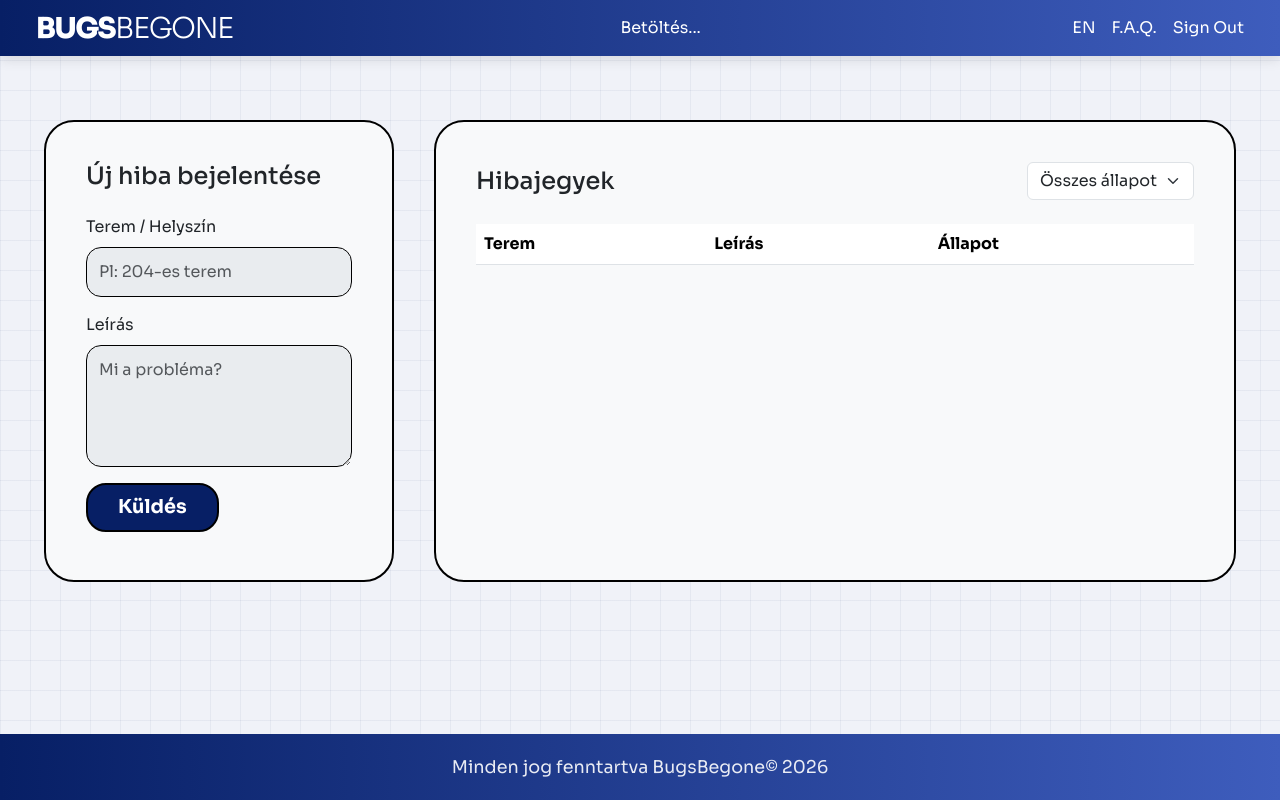
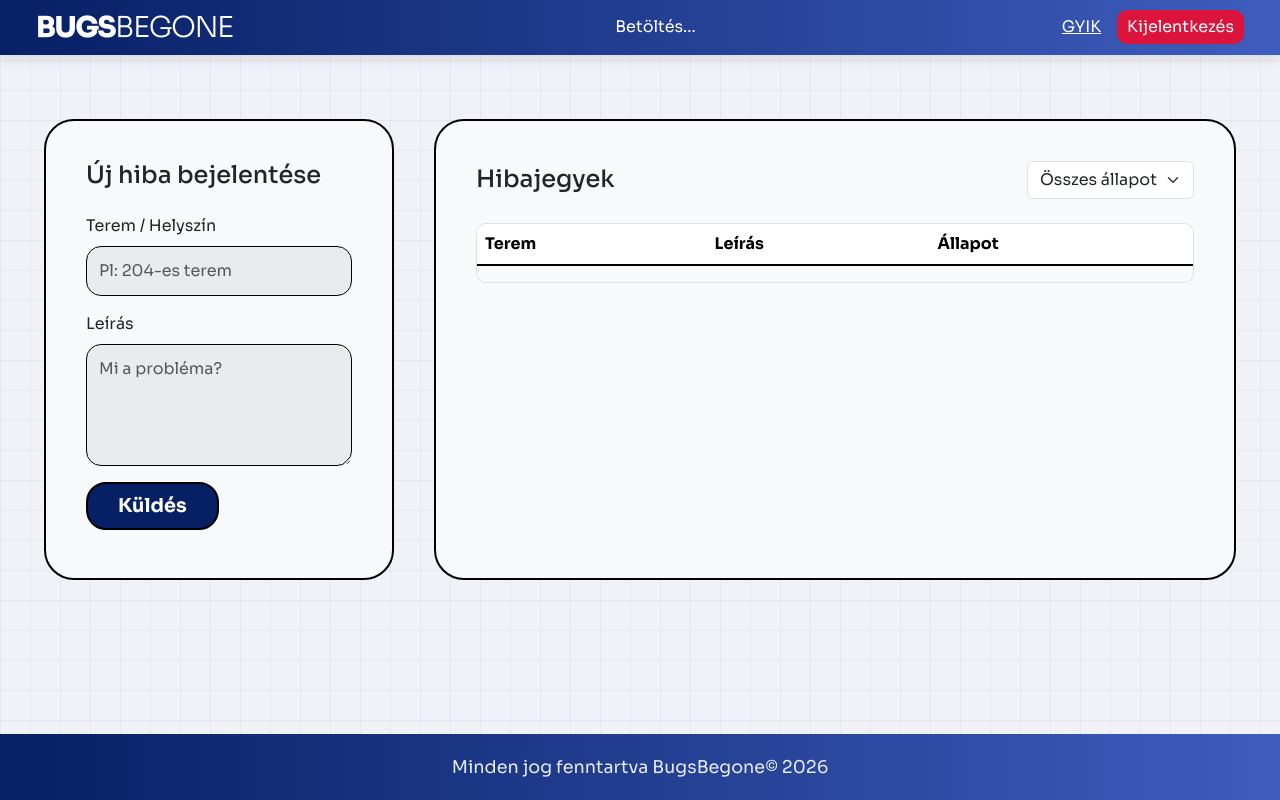
Before and after one commit to GyulaBarnabas/Projektmunka-Hibabejelento, a website: page public/main.html in a window 1280 px wide. Drawn offline with nearby package versions, Linux system fonts and the light colour scheme; no server answers; sample sign-in values are in the browser's storage.

Commit message:
Navbar and Table fixes for the Teacher Interface
Made the buttons on the navbar nicer, as well as made the table be scrollable when there's too much stuff in it.

```diff
--- a/public/css/main.css
+++ b/public/css/main.css
@@ -19,6 +19,26 @@
 .fw-800 { font-weight: 800 !important; }
 .fw-300 { font-weight: 300 !important; }
 .fw-600 { font-weight: 600; }
+
+.gyik-link {
+    color: white;
+}
+
+.gyik-link:hover {
+    color: lightgrey;
+}
+
+.btn-logout {
+    background-color: crimson;
+    padding: 5px 10px;
+    color: white;
+    border-style: none;
+    border-radius: 10px;
+}
+
+.btn-logout:hover {
+    background-color: darkred;
+}
 
 .form-control {
     border: 1px solid #000;
@@ -74,6 +94,42 @@
 .badge-progress { background-color: #FFFB5E; }
 .badge-fixed { background-color: #61FF5E; }
 
+.table-responsive {
+    max-height: 500px; /* Adjust this height to fit your desktop screen */
+    overflow-y: auto;  /* Vertical scrollbar when content overflows */
+    overflow-x: auto;  /* Horizontal scrollbar for mobile safety */
+    border-radius: 10px;
+    border: 1px solid rgba(0, 0, 0, 0.1); /* Subtle inner border */
+}
+
+/* Custom Scrollbar Styling (The "Pretty" touch) */
+.table-responsive::-webkit-scrollbar {
+    width: 8px;
+}
+
+.table-responsive::-webkit-scrollbar-track {
+    background: #f1f1f1;
+    border-radius: 10px;
+}
+
+.table-responsive::-webkit-scrollbar-thumb {
+    background: #071F65; /* Using your sweet blue hue */
+    border-radius: 10px;
+}
+
+.table-responsive::-webkit-scrollbar-thumb:hover {
+    background: #3E5DBD;
+}
+
+/* Keep the table header fixed at the top while scrolling */
+.table thead th {
+    position: sticky;
+    top: 0;
+    background-color: #ffffff;
+    z-index: 1;
+    border-bottom: 2px solid #000;
+}
+
 footer {
     margin-top: auto;
 }
@@ -89,4 +145,8 @@ footer div {
         gap: 2.5rem;
         padding: 4rem 2rem;
     }
+
+    .table-responsive {
+        max-height: 400px;
+    }
 }
--- a/public/js/main-app.js
+++ b/public/js/main-app.js
@@ -125,6 +125,7 @@ async function loadFaults(statusFilter = '') {
     }
 }
 
+// Update in main-app.js
 function renderFaults(faults) {
     const tableBody = document.getElementById('faultsTableBody');
     tableBody.innerHTML = '';
@@ -136,13 +137,19 @@ function renderFaults(faults) {
 
     faults.forEach(fault => {
         const row = tableBody.insertRow();
+
+        // Column 1: Terem (from database)
         row.insertCell().textContent = fault.terem;
+
+        // Column 2: Leírás (Shortened for the "pretty" look)
         const shortDesc = fault.leiras.length > 30 ? fault.leiras.substring(0, 30) + "..." : fault.leiras;
         row.insertCell().textContent = shortDesc;
+
+        // Column 3: Állapot (Hungarian logic)
         const statusCell = row.insertCell();
         const isBejelentve = fault.allapot === 'bejelentve';
 
-        const statusText = isBejelentve ? 'Folyamatban' : 'Kijavítva!';
+        const statusText = isBejelentve ? 'Bejelentve' : 'Kijavítva!';
         const statusClass = isBejelentve ? 'badge-progress' : 'badge-fixed';
 
         statusCell.innerHTML = `<span class="badge-custom ${statusClass}">${statusText}</span>`;
--- a/public/main.html
+++ b/public/main.html
@@ -20,10 +20,9 @@
           <span id="userInfo">Betöltés...</span>
         </div>
 
-        <div class="navbar-nav flex-row gap-3">
-            <a class="nav-link text-white" href="#">EN</a>
-            <a class="nav-link text-white" href="help.html">F.A.Q.</a>
-            <a class="nav-link text-white" href="index.html" id="logoutButton">Sign Out</a>
+        <div class="d-flex align-items-center gap-3">
+          <a href="help.html" class="gyik-link">GYIK</a>
+          <button id="logoutButton" class="btn-logout">Kijelentkezés</button>
         </div>
     </div>
   </nav>
```
